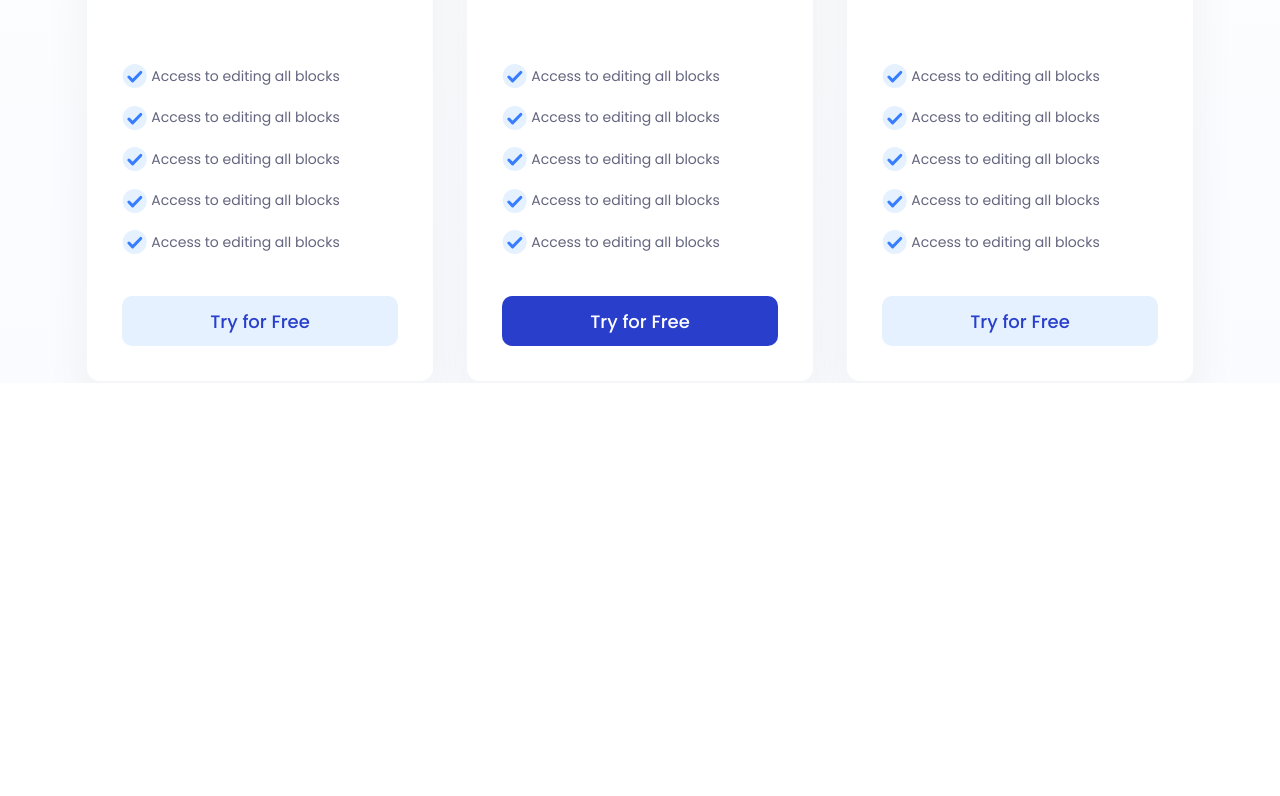
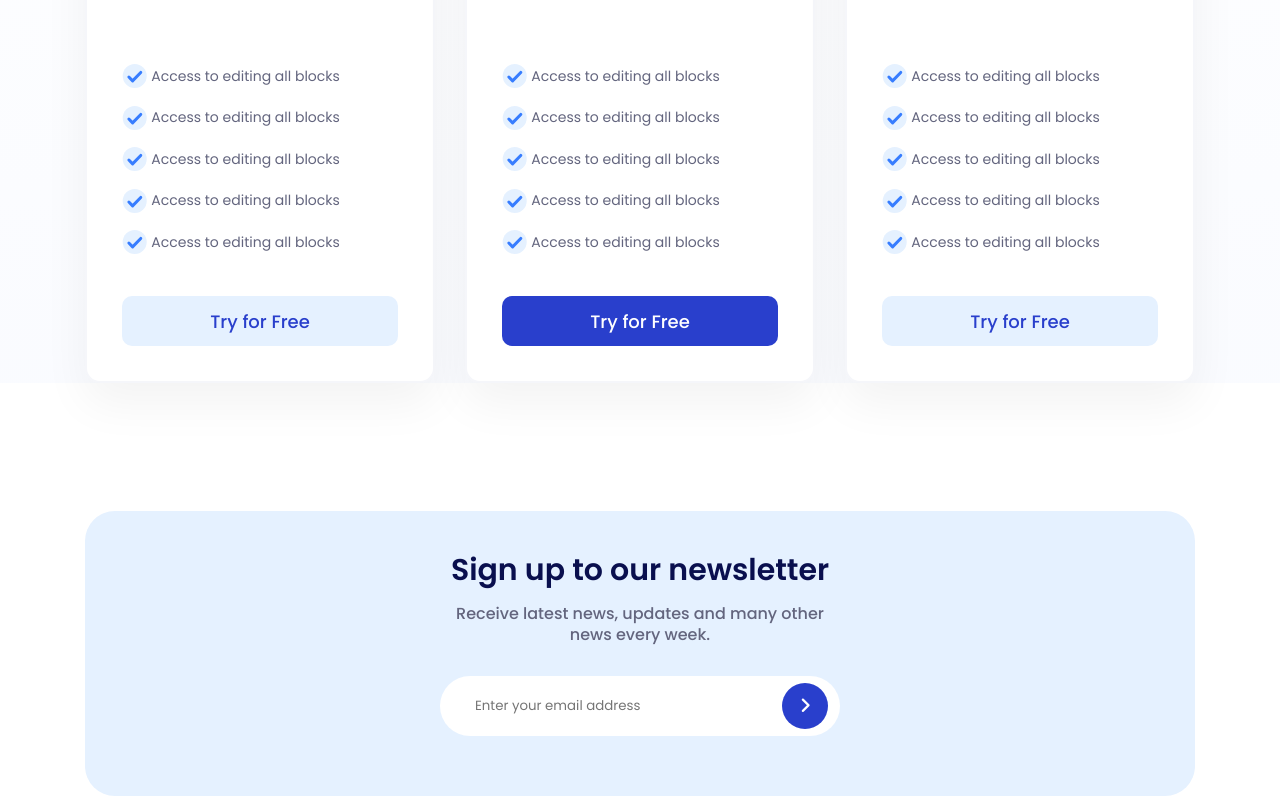
Before and after one commit to JofyMe/quick-space, a website: page src/index.html in a window 1280 px wide. Shown: the part 3550-4346 px from the top of the page. Before the commit the page ends 3933 px from the top, so only its background shows below. Drawn offline with nearby package versions, Linux system fonts and the light colour scheme; files that its build step writes are made by us from their sources.

Commit message:
[V010] Add Letter block and adaptation

```diff
--- a/src/index.html
+++ b/src/index.html
@@ -392,6 +392,23 @@
             </div>
           </div>
         </section>
+
+        <section id="letter">
+          <div class="letter container">
+            <div class="letter__container">
+            <h2 class="letter__title">Sign up to our newsletter</h2>
+            <p class="letter__desc">
+              Receive latest news, updates and many other news every week.
+            </p>
+            <div class="letter__message">
+              <input type="text" placeholder="Enter your email address" />
+              <button>
+                <i class="fa-solid fa-angle-right"></i>
+              </button1>
+            </div>
+            </div>
+          </div>
+        </section>
       </main>
     </div>
 
--- a/src/sass/index.scss
+++ b/src/sass/index.scss
@@ -435,3 +435,54 @@
     }
   }
 }
+
+#letter {
+  @media screen and (max-width: $bp-medium) {
+    background-color: $primary-color-light;
+  }
+  .letter {
+    background-color: $primary-color-light;
+    padding: 40px 0 120px 0;
+    border-radius: 30px;
+
+    @media screen and (max-width: $bp-medium) {
+      padding: 40px 0 100px 0;
+    }
+
+    &__container {
+      max-width: 400px;
+      margin: auto;
+
+      .letter__title {
+        text-align: center;
+      }
+
+      .letter__desc {
+        margin-top: 14px;
+        text-align: center;
+      }
+      .letter__message {
+        margin-top: 30px;
+        position: relative;
+        input {
+          width: 100%;
+          padding: 20px 0px 20px 35px;
+          background: #fff;
+          border-radius: 50px;
+          position: absolute;
+          color: rgba(11, 7, 87, 0.2);
+          border: 0;
+        }
+        button {
+          width: 46px;
+          height: 46px;
+          border-radius: 50%;
+          margin: auto;
+          position: absolute;
+          right: 12px;
+          top: 7px;
+        }
+      }
+    }
+  }
+}
```
Also changed, not shown: docs/index.html (+17 -0 lines), docs/css/index.css, docs/css/main.css.
